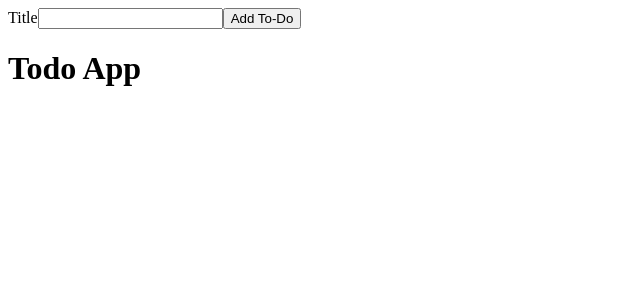
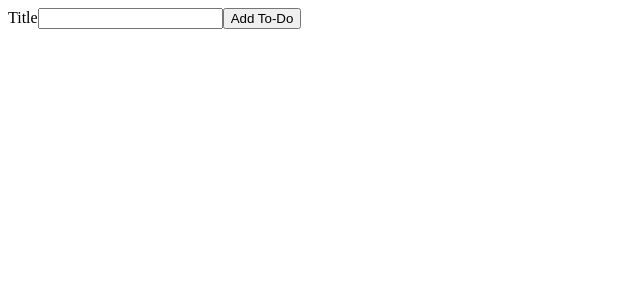
Before and after one commit to Lipika07/Todo-List-with-useReducer-hook---Error-Boundaries-Building-Using-a-Custom-Con---q17w6y34kvmk, a React app: page / in a window 1280 px wide. Shown: the top 300 px of the page, without its empty margins (0-640 px from the left). Built offline with nearby package versions, Linux system fonts and the light colour scheme.

Commit message:
Update App.js

```diff
--- a/src/components/App.js
+++ b/src/components/App.js
@@ -4,17 +4,14 @@ import '../styles/App.css';
 import { AddTodo } from './AddTodo';
 import { Todo } from './Todo';
 const App = () => {
-  const [state,dispatch] = useReducer(todoReducer,{/* Initial todo state array, could be an array for storing indivial todo objects */})
-
+  const [state,dispatch] = useReducer(todoReducer,[]);
 
   return (
     <div id="main">
-      <AddTodo />
-     {/* Render list of Todo Components here */}
- <h1> Todo App </h1>
-    {/* <TodoApp /> */}
-
-
+      <AddTodo dispatch={dispatch}/>
+     {state.map(todo => {
+      return <Todo title={todo.title} key={todo.id} dispatch = {dispatch} id={todo.id}/>
+     })}
     </div>
   )
 }
```
